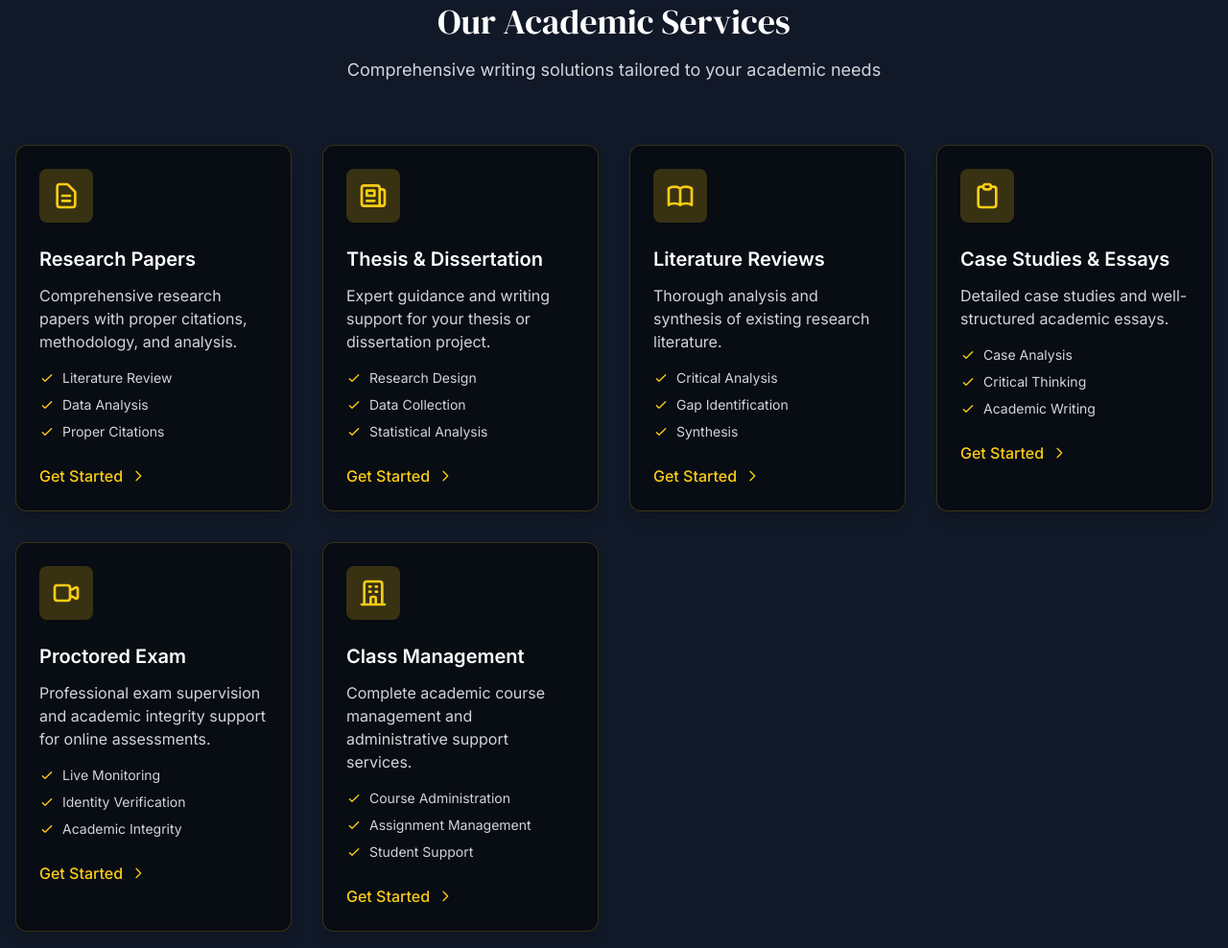
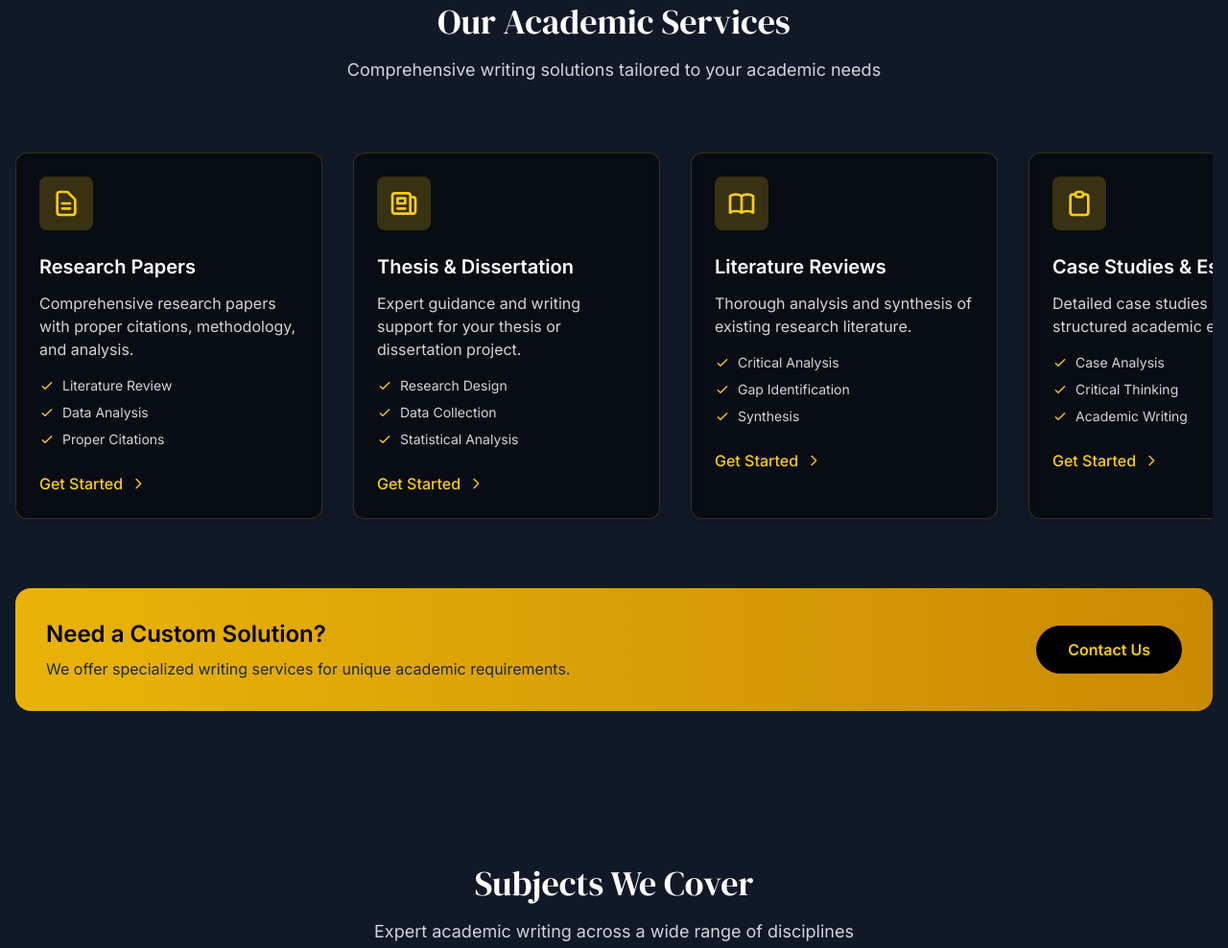
Before and after one commit to Grandson-tech/collegehomework, a website: page index.html in a window 1280 px wide. Shown: the part 879-1867 px from the top of the page at 96% size. Drawn offline with nearby package versions, Linux system fonts and the light colour scheme.

Commit message:
Add horizontal scroll and snap for Our Academic Services cards (mobile-friendly)

```diff
--- a/index.html
+++ b/index.html
@@ -188,9 +188,9 @@
             </div>
 
             <!-- Services Grid -->
-            <div class="grid md:grid-cols-2 lg:grid-cols-4 gap-8">
+            <div class="services-scroll flex overflow-x-auto gap-8 py-2 px-1 snap-x snap-mandatory scrollbar-hide">
                 <!-- Research Papers -->
-                <div class="bg-black/50 backdrop-blur-sm rounded-xl shadow-lg hover:shadow-2xl transition-all duration-300 transform hover:-translate-y-2 service-card border border-yellow-400/20">
+                <div class="bg-black/50 backdrop-blur-sm rounded-xl shadow-lg hover:shadow-2xl transition-all duration-300 transform hover:-translate-y-2 service-card border border-yellow-400/20 min-w-[320px] snap-start">
                     <div class="p-6">
                         <div class="w-14 h-14 bg-yellow-400/20 rounded-lg flex items-center justify-center mb-6">
                             <svg class="w-8 h-8 text-yellow-400" fill="none" stroke="currentColor" viewBox="0 0 24 24">
@@ -229,7 +229,7 @@
                 </div>
 
                 <!-- Thesis & Dissertation -->
-                <div class="bg-black/50 backdrop-blur-sm rounded-xl shadow-lg hover:shadow-2xl transition-all duration-300 transform hover:-translate-y-2 service-card border border-yellow-400/20">
+                <div class="bg-black/50 backdrop-blur-sm rounded-xl shadow-lg hover:shadow-2xl transition-all duration-300 transform hover:-translate-y-2 service-card border border-yellow-400/20 min-w-[320px] snap-start">
                     <div class="p-6">
                         <div class="w-14 h-14 bg-yellow-400/20 rounded-lg flex items-center justify-center mb-6">
                             <svg class="w-8 h-8 text-yellow-400" fill="none" stroke="currentColor" viewBox="0 0 24 24">
@@ -268,7 +268,7 @@
                 </div>
 
                 <!-- Literature Reviews -->
-                <div class="bg-black/50 backdrop-blur-sm rounded-xl shadow-lg hover:shadow-2xl transition-all duration-300 transform hover:-translate-y-2 service-card border border-yellow-400/20">
+                <div class="bg-black/50 backdrop-blur-sm rounded-xl shadow-lg hover:shadow-2xl transition-all duration-300 transform hover:-translate-y-2 service-card border border-yellow-400/20 min-w-[320px] snap-start">
                     <div class="p-6">
                         <div class="w-14 h-14 bg-yellow-400/20 rounded-lg flex items-center justify-center mb-6">
                             <svg class="w-8 h-8 text-yellow-400" fill="none" stroke="currentColor" viewBox="0 0 24 24">
@@ -307,7 +307,7 @@
                 </div>
 
                 <!-- Case Studies & Essays -->
-                <div class="bg-black/50 backdrop-blur-sm rounded-xl shadow-lg hover:shadow-2xl transition-all duration-300 transform hover:-translate-y-2 service-card border border-yellow-400/20">
+                <div class="bg-black/50 backdrop-blur-sm rounded-xl shadow-lg hover:shadow-2xl transition-all duration-300 transform hover:-translate-y-2 service-card border border-yellow-400/20 min-w-[320px] snap-start">
                     <div class="p-6">
                         <div class="w-14 h-14 bg-yellow-400/20 rounded-lg flex items-center justify-center mb-6">
                             <svg class="w-8 h-8 text-yellow-400" fill="none" stroke="currentColor" viewBox="0 0 24 24">
@@ -346,7 +346,7 @@
                 </div>
 
                 <!-- Proctored Exam -->
-                <div class="bg-black/50 backdrop-blur-sm rounded-xl shadow-lg hover:shadow-2xl transition-all duration-300 transform hover:-translate-y-2 service-card border border-yellow-400/20">
+                <div class="bg-black/50 backdrop-blur-sm rounded-xl shadow-lg hover:shadow-2xl transition-all duration-300 transform hover:-translate-y-2 service-card border border-yellow-400/20 min-w-[320px] snap-start">
                     <div class="p-6">
                         <div class="w-14 h-14 bg-yellow-400/20 rounded-lg flex items-center justify-center mb-6">
                             <svg class="w-8 h-8 text-yellow-400" fill="none" stroke="currentColor" viewBox="0 0 24 24">
@@ -385,7 +385,7 @@
                 </div>
 
                 <!-- Class Management -->
-                <div class="bg-black/50 backdrop-blur-sm rounded-xl shadow-lg hover:shadow-2xl transition-all duration-300 transform hover:-translate-y-2 service-card border border-yellow-400/20">
+                <div class="bg-black/50 backdrop-blur-sm rounded-xl shadow-lg hover:shadow-2xl transition-all duration-300 transform hover:-translate-y-2 service-card border border-yellow-400/20 min-w-[320px] snap-start">
                     <div class="p-6">
                         <div class="w-14 h-14 bg-yellow-400/20 rounded-lg flex items-center justify-center mb-6">
                             <svg class="w-8 h-8 text-yellow-400" fill="none" stroke="currentColor" viewBox="0 0 24 24">
--- a/styles.css
+++ b/styles.css
@@ -391,3 +391,19 @@ html, body {
   font-weight: bold;
   font-size: 1.2rem;
 }
+
+/* Horizontal scroll for services cards */
+.services-scroll {
+  -webkit-overflow-scrolling: touch;
+  scroll-snap-type: x mandatory;
+}
+.services-scroll::-webkit-scrollbar {
+  display: none;
+}
+.scrollbar-hide {
+  scrollbar-width: none;
+  -ms-overflow-style: none;
+}
+.scrollbar-hide::-webkit-scrollbar {
+  display: none;
+}
```
